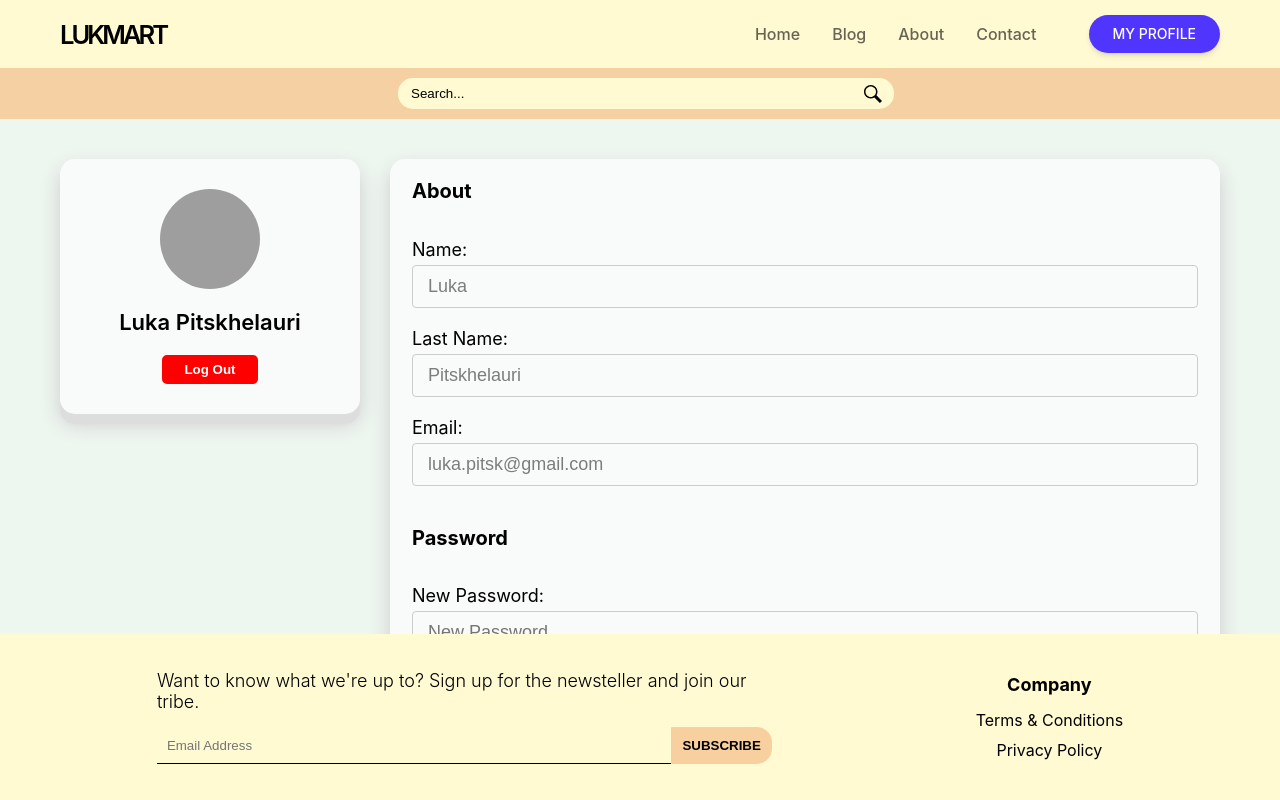
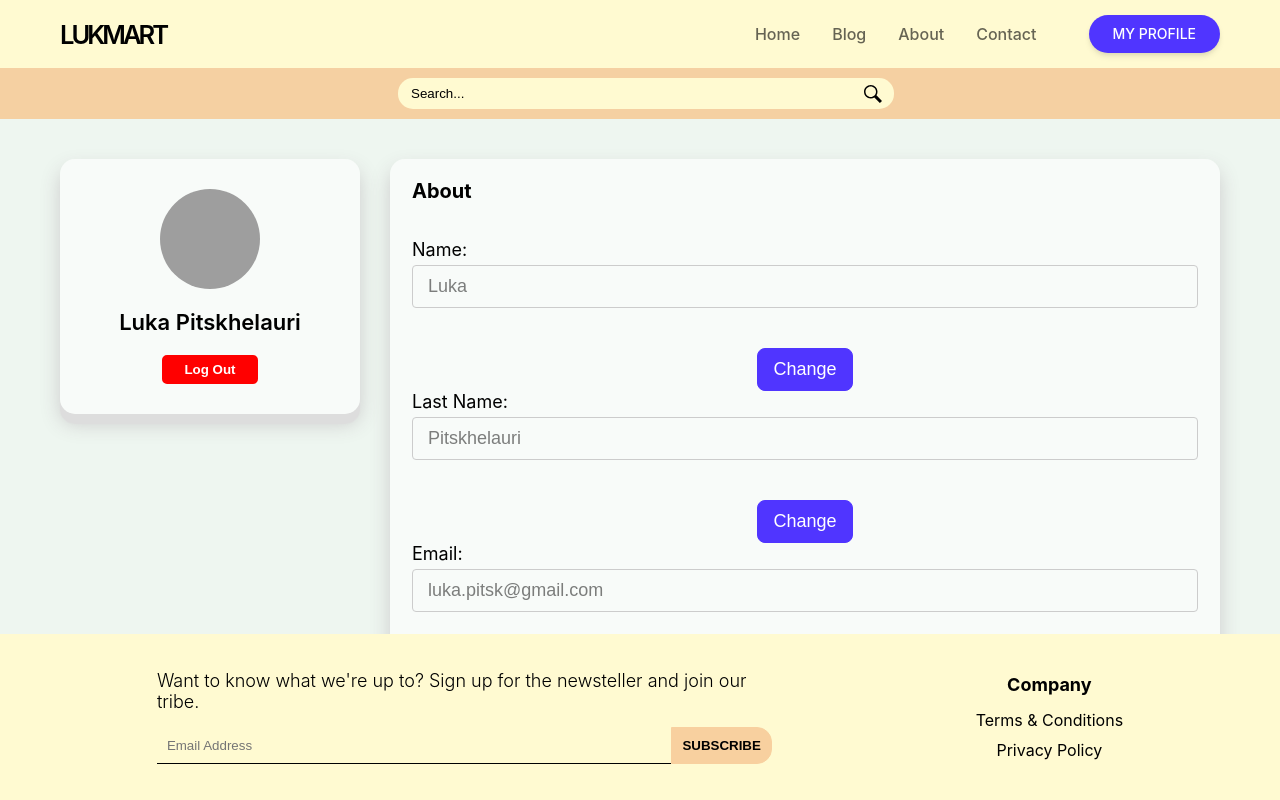
Before and after one commit to lukaoes/React-TBC, a React (Create React App) app: page /profile in a window 1280 px wide. Built offline with nearby package versions, Linux system fonts and the light colour scheme; grey boxes are pictures that could not be loaded.

Commit message:
Implement: Editable profile fields and update state management

```diff
--- a/src/components/Profile/profileForm.jsx
+++ b/src/components/Profile/profileForm.jsx
@@ -1,30 +1,123 @@
-const ProfileForm = () => {
+import { useState } from "react"
+
+const ProfileForm = ({ userData, setUserData }) => {
+  const [edit, setEdit] = useState({
+    name: false,
+    last_name: false,
+    email: false
+  })
+  const [password, setPassword] = useState("")
+  const [confirmPassword, setConfirmPassword] = useState("")
+  const [passwordsMatch, setPasswordsMatch] = useState(true)
+
+  const [formData, setFormData] = useState(userData)
+
+  const handlePasswordChange = (event) => {
+    const { value } = event.target
+    setPassword(value)
+  };
+
+  const handleConfirmPasswordChange = (event) => {
+    const { value } = event.target
+    setConfirmPassword(value)
+    setPasswordsMatch(value === password)
+  };
+
+  const handleChange = (event) => {
+    const { name, value } = event.target
+    setFormData((prevFormData) => ({
+      ...prevFormData,
+      [name]: value
+    }))
+  }
+
+  const handleEdit = (field) => {
+    setEdit({ ...edit, [field]: !edit[field] })
+  }
+
+  const handleSave = () => {
+    const updatedUserData = { ...formData };
+
+    if (password !== "" && password === confirmPassword) {
+      updatedUserData.password = password;
+    }
+
+    setUserData(updatedUserData);
+    setPassword("");
+    setConfirmPassword("");
+    setEdit({
+      name: false,
+      last_name: false,
+      email: false
+    });
+
+    console.log('updfdt', updatedUserData)
+  };
+
+  const generateAboutInput = (fieldName, label, type = "text") => {
+    return (
+      <div>
+        <label htmlFor={fieldName}>{label}:</label>
+        <input
+          type={type}
+          id={fieldName}
+          name={fieldName}
+          value={formData[fieldName]}
+          onChange={handleChange}
+          readOnly={!edit[fieldName]}
+        />
+        <button
+          type="button"
+          onClick={() => {
+            if (edit[fieldName]) {
+              handleSave()
+            } else {
+              handleEdit(fieldName)
+            }
+          }}
+        >
+          {edit[fieldName] ? "Save" : "Change"}
+        </button>
+      </div>
+    )
+  }
+
   return (
     <form className="profile-form">
       <fieldset>
         <legend>About</legend>
 
-        <label htmlFor="name">Name:</label>
-        <input type="text" id="name" name="name" value="Luka" readOnly />
-
-        <label htmlFor="last_name">Last Name:</label>
-        <input type="text" id="last_name" name="last_name" value="Pitskhelauri" readOnly />
-
-        <label htmlFor="email">Email:</label>
-        <input type="email" id="email" name="email" value="luka.pitsk@gmail.com" readOnly />
+        {generateAboutInput("name", "Name")}
+        {generateAboutInput("last_name", "Last Name")}
+        {generateAboutInput("email", "Email", "email")}
       </fieldset>
 
       <fieldset>
-        <legend>Password</legend>
+      <legend>Password</legend>
+        <div>
+          <label htmlFor="password">New Password:</label>
+          <input
+            type="password"
+            id="password"
+            name="password"
+            value={password}
+            onChange={handlePasswordChange}
+          />
+        </div>
+        <div>
+          <label htmlFor="confirmPassword">Confirm Password:</label>
+          <input
+            type="password"
+            id="confirmPassword"
+            name="confirmPassword"
+            value={confirmPassword}
+            onChange={handleConfirmPasswordChange}
+          />
+          {!passwordsMatch && <p style={{ color: "red" }}>Passwords do not match.</p>}
+        </div>
+      </fieldset>
 
-        <label htmlFor="new_password">New Password:</label>
-        <input type="password" id="new_password" name="new_password" placeholder="New Password..."/>
-
-        <label htmlFor="confirm_new_password">Confirm New Password:</label>
-        <input type="password" id="confirm_new_password" name="confirm_new_password" placeholder="Confirm New Password..." />
-
-        <button>Save Changes</button>
-      </fieldset>
+      <button type="button" onClick={handleSave}>Save Changes</button>
     </form>
   )
 }
--- a/src/components/Profile/profileUser.jsx
+++ b/src/components/Profile/profileUser.jsx
@@ -1,8 +1,8 @@
-const ProfileUser = () => {
+const ProfileUser = ({ name, lastName }) => {
   return (
     <div className="profile-user">
       <img src="https://picsum.photos/450/450" alt="profile"/>
-      <p>Luka Pitskhelauri</p>
+      <p>{name} {lastName}</p>
       <button>Log Out</button>
     </div>
   )
--- a/src/pages/Profile.jsx
+++ b/src/pages/Profile.jsx
@@ -1,11 +1,19 @@
+import { useState } from "react";
 import ProfileForm from "../components/Profile/profileForm"
 import ProfileUser from "../components/Profile/profileUser"
 
 const Profile = () => {
+  const [userData, setUserData] = useState({
+    name: "Luka",
+    last_name: "Pitskhelauri",
+    email: "luka.pitsk@gmail.com",
+    password: "gitaragitara"
+  });
+  console.log(userData)
   return (
     <div className="profile-container">
-      <ProfileUser />
-      <ProfileForm />
+      <ProfileUser name={userData.name} lastName={userData.last_name} />
+      <ProfileForm userData={userData} setUserData={setUserData} />
     </div>
   )
 }
```
